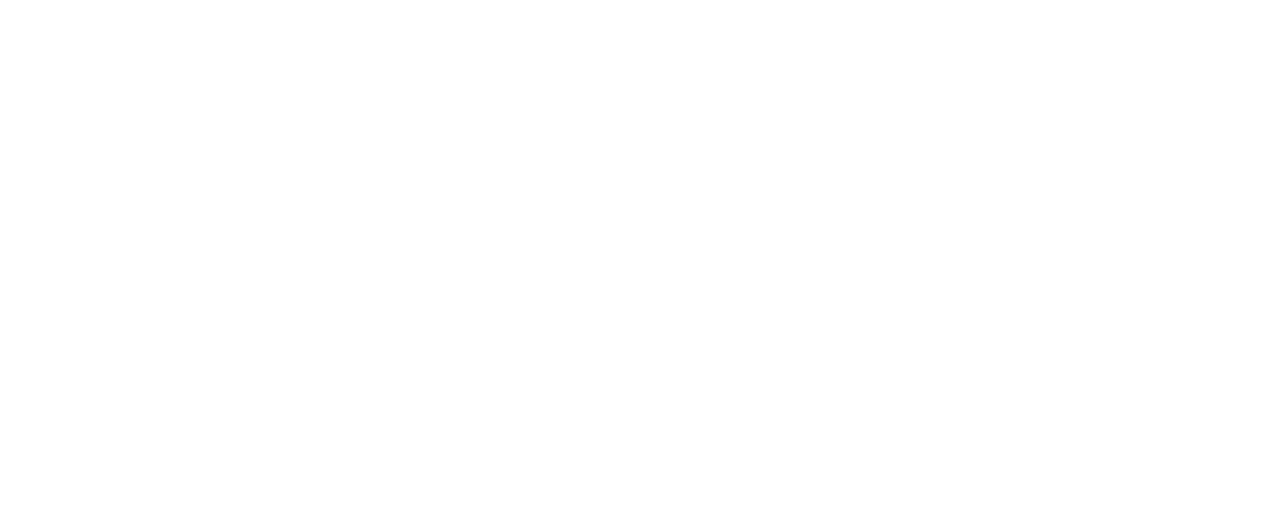
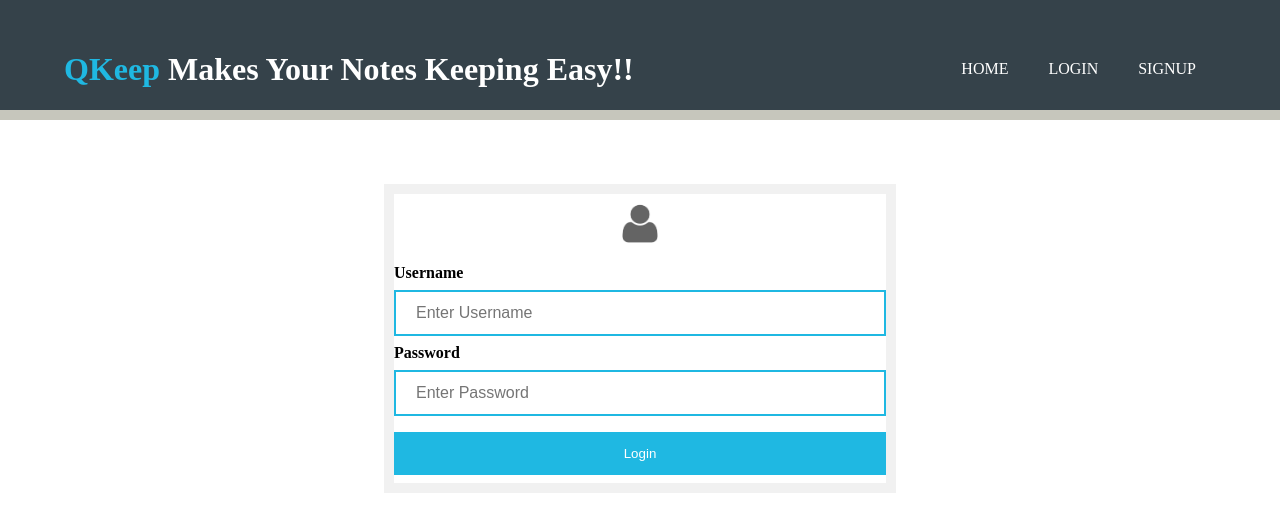
Before and after one commit to shaminGit/TODOList, a website: page frontend/login.html in a window 1280 px wide. Drawn offline with Linux system fonts and the light colour scheme.

Commit message:
almost completed my login pagegit status

```diff
--- /dev/null
+++ b/frontend/css/login.css
@@ -0,0 +1,53 @@
+form {
+  border: 10px solid #f1f1f1;
+  text-align: left;
+  width: 40%;
+  height: 50%;
+  display: block;
+  float: right;
+  margin-right: 30%;
+  margin-top: 5%;
+  }
+
+/* Full-width inputs */
+input[type=text], input[type=password] {
+  width: 100%;
+  padding: 12px 20px;
+  margin: 8px 0;
+  display: inline-block;
+  border: 1px solid #ccc;
+   border: 2px solid #1fb8e2;
+  box-sizing: border-box;
+}
+button {
+
+  background-color: #1fb8e2;
+  color: white;
+  padding: 14px 20px;
+  margin: 8px 0;
+  border: none;
+  cursor: pointer;
+  width: 100%;
+
+}
+
+/* Add a hover effect for buttons */
+button:hover {
+  opacity: 0.8;
+}
+/* Center the avatar image inside this container */
+.imgcontainer {
+  text-align: center;
+  margin: 5px 0 12px 0;
+}
+
+/* Avatar image */
+img.avatar {
+  width: 10%;
+  border-radius: 50%;
+}
+.container {
+  padding: 2px;
+
+
+}
--- a/frontend/css/style.css
+++ b/frontend/css/style.css
@@ -8,6 +8,7 @@ header{
   color: #ffffff;
   padding-top: 30px;
   min-height: 70px;
+  border-bottom: 10px solid #c6c6bc;
 }
 header a{
   color: #ffffff;
--- a/frontend/login.html
+++ b/frontend/login.html
@@ -0,0 +1,51 @@
+<!DOCTYPE html>
+<html>
+<head>
+<meta name="viewport" content="width=device-width, initial-scale=1">
+<title>Keep Your Notes</title>
+<link rel="stylesheet" href="css/login.css">
+<link rel="stylesheet" href="css/style.css">
+
+<script src="js/script.js"></script>
+</head>
+
+<body>
+  <header>
+    <div class="contain">
+      <div id="branding">
+        <h1><span class="highlight">QKeep</span> Makes Your Notes Keeping Easy!!</h1>
+      </div>
+      <nav>
+        <div id="nav">
+         <a href="index.html">Home</a>
+        </div>
+        <div id="nav">
+         <a href="login.html">Login</a>
+        </div>
+        <div id="nav">
+         <a href="signup.html">SignUp</a>
+        </div>
+       </nav>
+    </div>
+  </header>
+
+<form>
+  <div class="imgcontainer">
+    <img src="img/login.png" alt="Avatar" class="avatar">
+  </div>
+
+    <div id="us">
+     <label for="uname"><b>Username</b></label>
+     <input type="text" placeholder="Enter Username" name="uname" required>
+    </div>
+     <div id="us">
+     <label for="psw"><b>Password</b></label>
+     <input type="password" placeholder="Enter Password" name="psw" required>
+    </div>
+     <div id="us">
+      <button type="submit">Login</button>
+     </div>
+  </form>
+</body>
+
+</html>
```
Also changed, not shown: frontend/index.html (+3 -4 lines), frontend/img/login.png (added).
